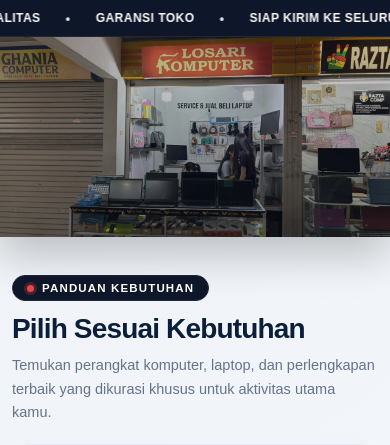
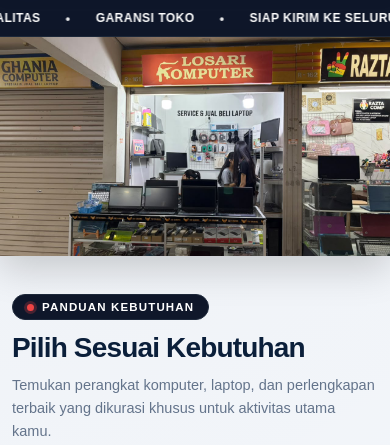
Before and after one commit to Fauzanalifatah/Database-Kelompok-9, a Django app: page / in a window 390 px wide. Shown: the part 99-544 px from the top of the page. Run offline with Django 5.2, Linux system fonts and the light colour scheme; data comes from the database, SQL or seed files in the repository; data that the repository does not hold is empty.

Commit message:
Tampilkan gambar banner hero Home dan Shop secara utuh tanpa terpotong dan tidak terlalu tinggi

```diff
--- a/app/templates/storefront/home.html
+++ b/app/templates/storefront/home.html
@@ -2,25 +2,70 @@
 {% load static %}
 {% block title %}Home - Losari Computer{% endblock %}
 {% block extra_css %}
-<link rel="stylesheet" href="{% static 'css/home.css' %}?v=16">
+<link rel="stylesheet" href="{% static 'css/home.css' %}?v=17">
 <link rel="stylesheet" href="{% static 'css/shop.css' %}">
 <style>
-/* ─── Hero Banner Compact Height ─── */
+/* ─── Hero Banner: Tampilkan Gambar Full Tanpa Terpotong & Tidak Terlalu Tinggi ─── */
 .hero {
     position: relative;
     overflow: hidden;
     margin: 0 0 38px;
-    background: #0f141a;
+    background: radial-gradient(circle at center, #1e293b 0%, #0f141a 75%, #080b0f 100%);
+    display: flex;
+    justify-content: center;
+    align-items: center;
+}
+.hero::after {
+    display: none !important;
+}
+.hero-slider {
+    position: relative;
+    width: 100%;
+    overflow: hidden;
+}
+.hero-slides-wrapper {
+    display: flex;
+    transition: transform 0.65s cubic-bezier(0.16, 1, 0.3, 1);
+    width: 100%;
+}
+.hero-slide {
+    min-width: 100%;
+    flex: 0 0 100%;
+    display: flex;
+    justify-content: center;
+    align-items: center;
+}
+.hero-banner-link {
+    display: flex;
+    justify-content: center;
+    align-items: center;
+    width: 100%;
+    text-decoration: none;
 }
 .hero img,
 .hero-slide img,
 .hero-banner-link img {
     display: block;
     width: 100%;
-    height: clamp(200px, 26vw, 370px);
-    max-height: 370px;
-    object-fit: cover;
-    object-position: center 40%;
+    max-width: 1220px;
+    height: auto;
+    max-height: 460px;
+    object-fit: contain;
+    margin: 0 auto;
+}
+@media (max-width: 768px) {
+    .hero img,
+    .hero-slide img,
+    .hero-banner-link img {
+        max-height: 320px;
+    }
+}
+@media (max-width: 560px) {
+    .hero img,
+    .hero-slide img,
+    .hero-banner-link img {
+        max-height: 260px;
+    }
 }
 /* ─── Modern Sleek Hero Slider (Clean & Professional) ─── */
 .hero-slider {
--- a/static/css/home.css
+++ b/static/css/home.css
@@ -1,6 +1,6 @@
-.hero { position:relative; overflow:hidden; min-height:0; margin:0 0 38px; background:#0f141a; box-shadow:0 18px 40px rgba(0,0,0,0.22); }
-.hero::after { content:""; position:absolute; inset:0; background:linear-gradient(180deg, rgba(15, 20, 26, 0.20) 0%, rgba(15, 20, 26, 0.48) 100%); pointer-events:none; }
-.hero img { display:block; width:100%; height:clamp(200px, 26vw, 370px); max-height:370px; object-fit:cover; object-position:center 40%; }
+.hero { position:relative; overflow:hidden; min-height:0; margin:0 0 38px; background:radial-gradient(circle at center, #1e293b 0%, #0f141a 75%, #080b0f 100%); box-shadow:0 12px 36px rgba(0,0,0,0.18); display:flex; justify-content:center; align-items:center; }
+.hero::after { display:none !important; }
+.hero img { display:block; width:100%; max-width:1220px; height:auto; max-height:460px; object-fit:contain; margin:0 auto; }
 /* ═══════════════════════════════════════════════════════════
    MODERN EDITORIAL ARTICLES SHOWCASE (CLEAN, PRO, MAGAZINE)
 ═══════════════════════════════════════════════════════════ */
@@ -763,13 +763,13 @@
     .category { padding:22px 20px; min-height:auto; }
     .category-content h3 { font-size:18px; }
     .category-content p { font-size:13px; }
-    .hero img { height:clamp(180px, 32vw, 270px); max-height:270px; min-height:0; object-fit:cover; }
+    .hero img { max-width:100%; height:auto; max-height:340px; object-fit:contain; }
     .featured-editorial-card { grid-template-columns: 1fr; }
     .featured-editorial-media { min-height: 260px; }
 }
 @media (max-width:560px) {
     .hero { margin-bottom:24px; }
-    .hero img { height:clamp(150px, 44vw, 220px); max-height:220px; min-height:0; object-fit:cover; object-position:center; }
+    .hero img { max-width:100%; height:auto; max-height:260px; object-fit:contain; }
     .categories,.trust { grid-template-columns:1fr; gap:14px; }
     .deepublish-partners { padding-right:18px; padding-left:18px; }
     .deepublish-partners h2 { margin-bottom:28px; }
--- a/static/css/shop.css
+++ b/static/css/shop.css
@@ -8,20 +8,23 @@
     position: relative;
     overflow: hidden;
     width: 100%;
-    max-height: 320px;
     color: #fff;
-    background: #0f172a;
+    background: radial-gradient(circle at center, #1e293b 0%, #0f172a 75%, #090d16 100%);
+    display: flex;
+    justify-content: center;
+    align-items: center;
 }
 
 .shop-hero-image,
 .shop-hero img {
     display: block;
     width: 100%;
-    height: clamp(160px, 22vw, 320px);
-    max-height: 320px;
+    max-width: 1220px;
+    height: auto;
+    max-height: 420px;
     min-height: 0;
-    object-fit: cover;
-    object-position: center;
+    object-fit: contain;
+    margin: 0 auto;
 }
 
 .shop-content {
```
Also changed, not shown: app/templates/storefront/shop.html (+14 -12 lines).
